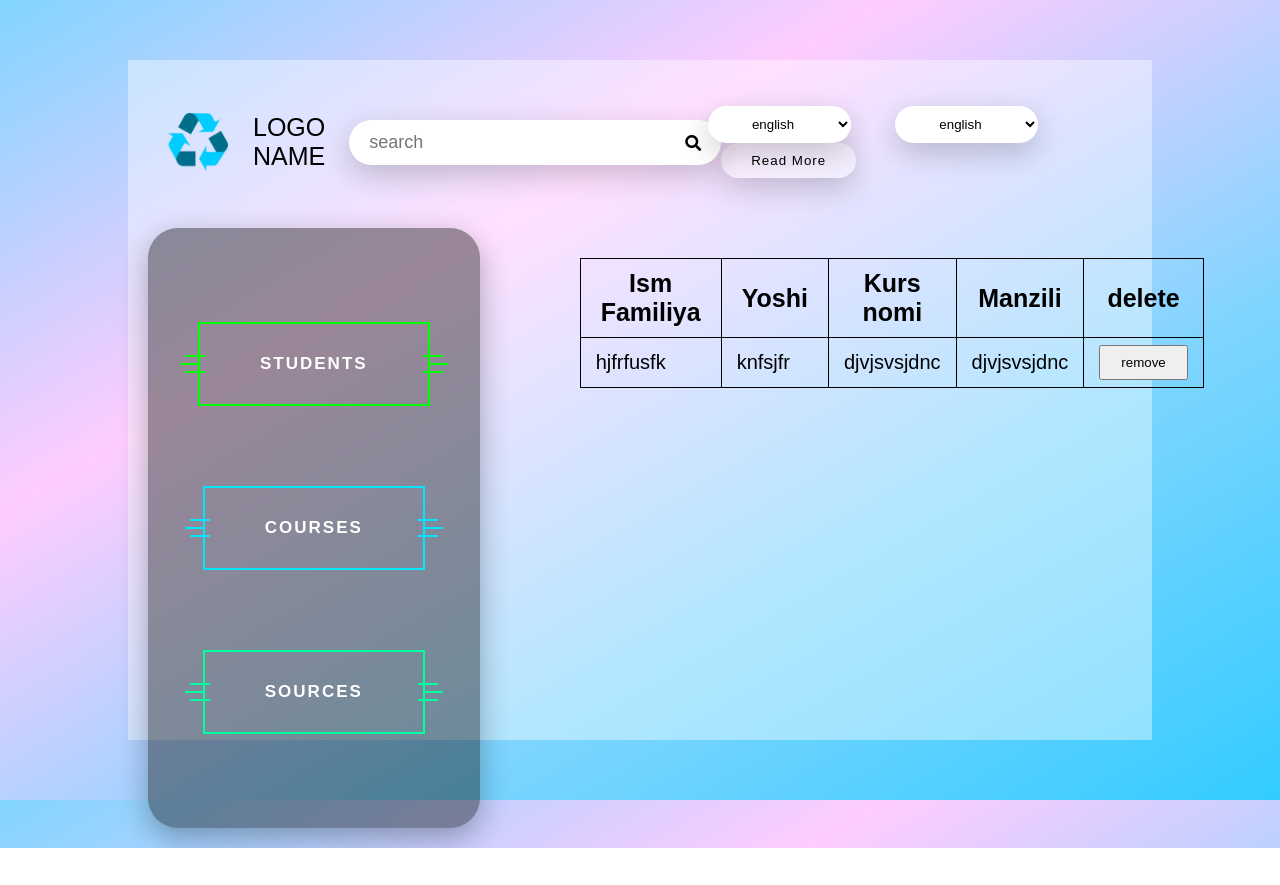
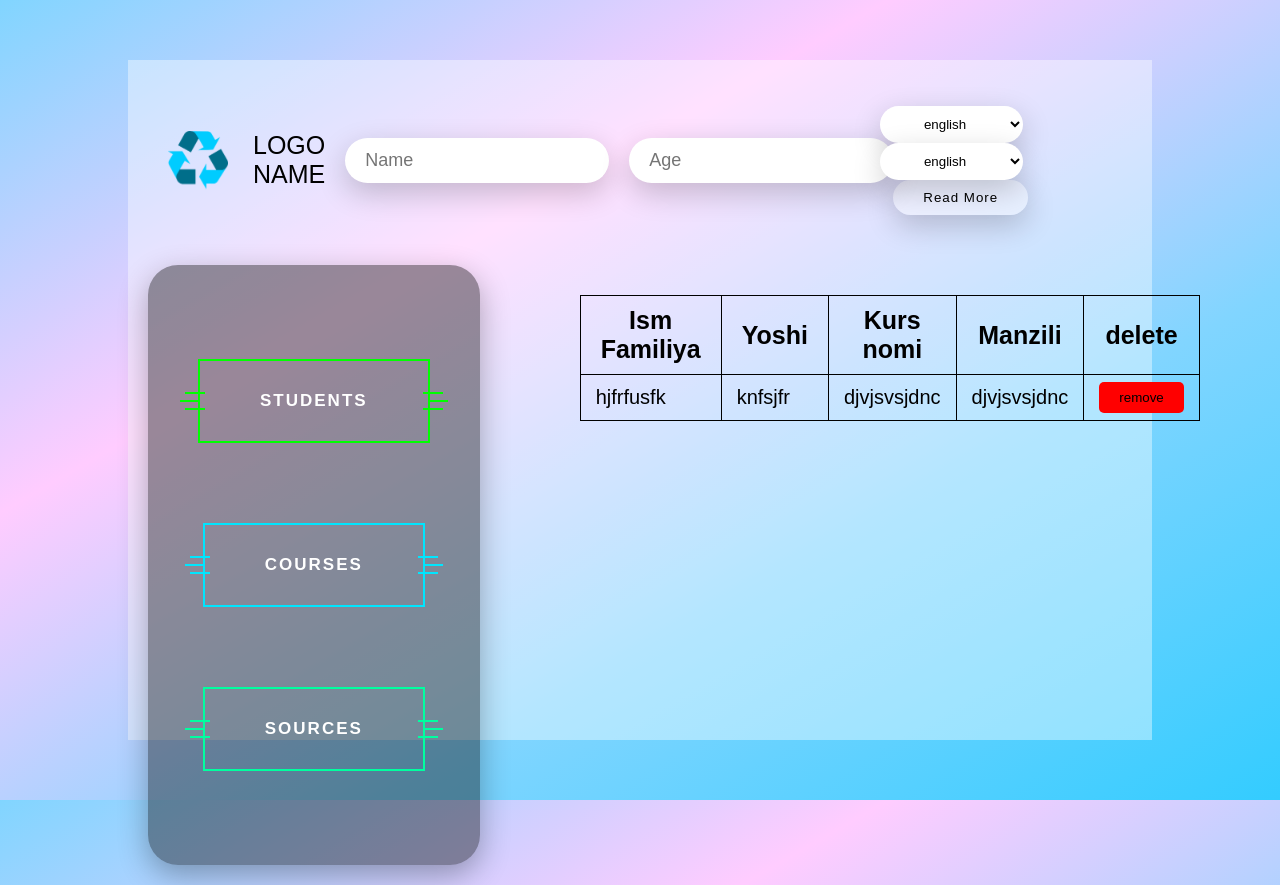
Before and after one commit to ramziddinolimov/express_backend, a website: page views/index.html in a window 1280 px wide. Before the commit the page ends 848 px from the top, so only its background shows below. Drawn offline with Linux system fonts and the light colour scheme; files that its build step writes are made by us from their sources; files whose address does not match are found by name.

Commit message:
database continued

```diff
--- a/modeles/database.js
+++ b/modeles/database.js
@@ -16,11 +16,13 @@ module.exports = class Database {
         return data.data;
     }
 
-    async addData(name) {
+    async addData(name, age, kurs, manba) {
         const data = {
             id: Math.random().toString(32).substring(2),
             name,
-            isDone: false,
+            age,
+            kurs,
+            manba,
         }
         this.data.push(data);
         await fs.writeFile(
--- a/public/style.css
+++ b/public/style.css
@@ -67,7 +67,8 @@ body{
 }
 
 .container .navbar .searchbox input{
-    padding: 12px 120px 12px 20px;
+    padding: 12px 12px 12px 20px;
+    margin-left: 20px;
     border: none;
     outline: none;
     border-radius: 30px;
@@ -76,14 +77,13 @@ body{
     box-shadow: 0 10px 30px rgba(0, 0, 0, .2);
 }
 
-.container .navbar .searchbox input:focus{
-    padding: 12px 250px 12px 20px;
-}
 
-.container .navbar .searchbox .fa{
-    position: absolute;
-    top: 15px;
-    right: 20px;
+
+
+
+form{
+    display: flex;
+
 }
 
 .container .navbar .navitem .lang select{
@@ -265,4 +265,8 @@ body{
 
 .main td button{
     padding: 8px 20px;
+    background-color: red;
+    border: none;
+    outline: none;
+    border-radius: 5px;
 }
--- a/views/index.html
+++ b/views/index.html
@@ -18,9 +18,10 @@
                 <span class="logoname">logo name</span>
             </div>
                 <div class="searchbox">
-                    <form action="/form">
-                        <input type="text" placeholder="search">
-                        <i class="fa fa-search" aria-hidden="true"></i>
+                    <form action="/uform">
+                        <input id="nameinputElement" type="text" placeholder="Name">
+                        <input id="ageinputElement" type="number" placeholder="Age">
+
                     </form>
                 </div>
                 <div class="navitem">
```
Also changed, not shown: server.js (+7 -0 lines).
